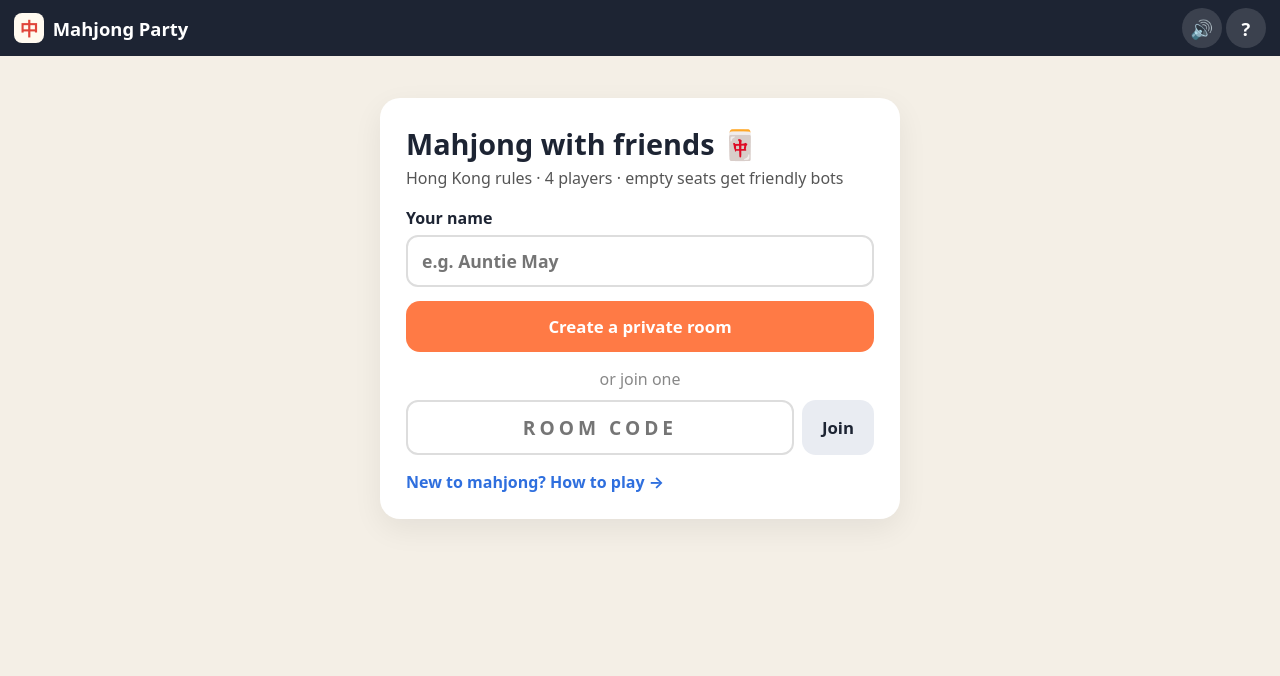
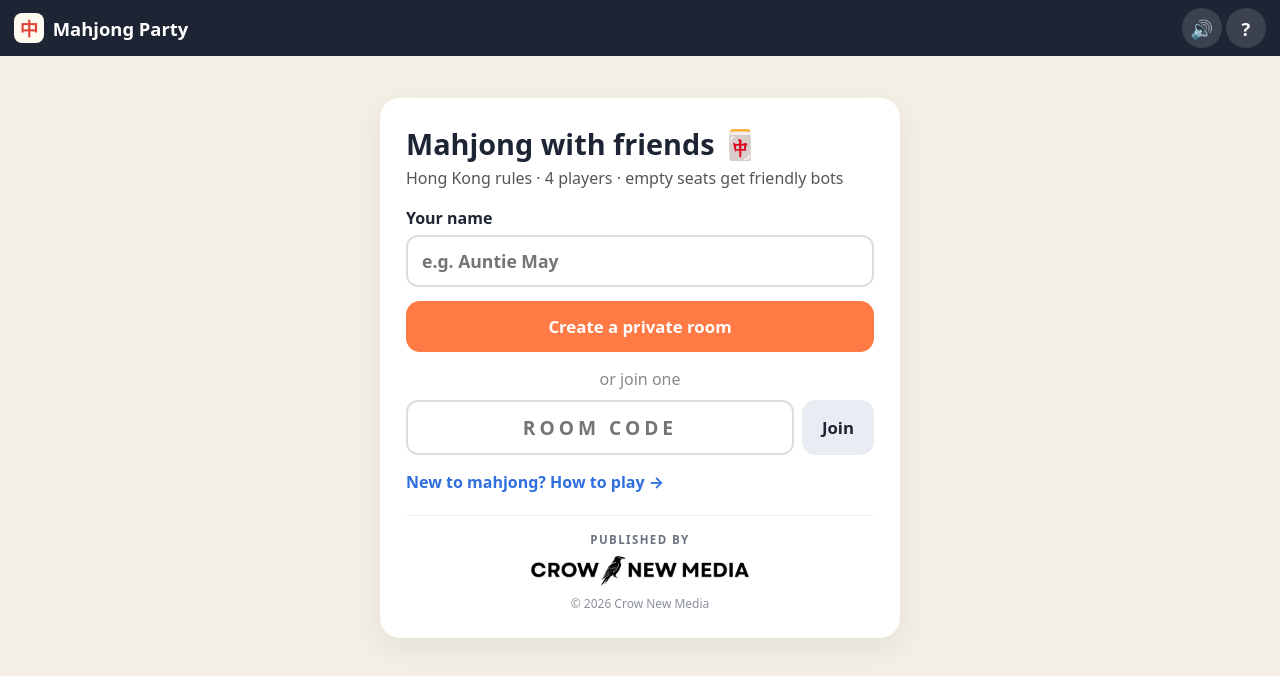
Before and after one commit to asianed1/mahjong-party, a website: page public/index.html in a window 1280 px wide. Drawn offline with Linux system fonts and the light colour scheme.

Commit message:
Credit Crow New Media as publisher (logo on home screen, footer, help, meta, README, package author)

```diff
--- a/package.json
+++ b/package.json
@@ -11,7 +11,7 @@
     "test": "node --test test/",
     "smoke": "node scripts/smoke.js"
   },
-  "author": "",
+  "author": "Crow New Media",
   "license": "ISC",
   "type": "commonjs",
   "dependencies": {
--- a/public/index.html
+++ b/public/index.html
@@ -5,6 +5,8 @@
 <meta name="viewport" content="width=device-width, initial-scale=1, viewport-fit=cover">
 <title>Mahjong Party 🀄</title>
 <meta name="description" content="Play Hong Kong mahjong online with friends - 4 players, bots fill empty seats.">
+<meta name="author" content="Crow New Media">
+<meta name="publisher" content="Crow New Media">
 <link rel="stylesheet" href="style.css">
 <link rel="icon" href="data:,">
 </head>
@@ -34,6 +36,11 @@
         <button class="big-btn" id="joinBtn">Join</button>
       </div>
       <button class="link-btn" id="homeHelp">New to mahjong? How to play →</button>
+      <div class="publisher">
+        <span class="pub-label">Published by</span>
+        <img src="img/crow-new-media-logo.png" alt="Crow New Media" width="220" height="34" decoding="async">
+      </div>
+      <p class="copyright">© 2026 Crow New Media</p>
     </div>
   </section>
 
@@ -125,6 +132,7 @@
       <li><b>Stuck?</b> Press <b>Hint</b> - it glows the tile to throw. "<b>Ready!</b>" means you're one tile away from winning.</li>
     </ol>
     <p class="muted">Scoring (faan): self-drawn 1 · concealed hand 1 · all chows 1 · dragon or your-wind pung 1 · all pungs 3 · half flush 3 · full flush 7 · seven pairs 4 · thirteen orphans 13 (max). Points = 2<sup>faan</sup>; the thrower pays double, or everyone pays on self-draw.</p>
+    <p class="muted small publisher-note">Published by Crow New Media · © 2026 Crow New Media</p>
     <button class="big-btn primary" id="helpClose">Got it!</button>
   </div>
 </div>
--- a/public/style.css
+++ b/public/style.css
@@ -163,3 +163,10 @@ input:focus { outline: none; border-color: var(--blue); }
   .chat-log { height: 140px; }
   .card { padding: 18px; }
 }
+
+/* Publisher credit (home screen + how-to overlay only, never on the table/board) */
+.publisher { margin-top: 22px; padding-top: 16px; border-top: 1px solid #0000000f; display: flex; flex-direction: column; align-items: center; gap: 6px; }
+.pub-label { font-size: 0.72rem; letter-spacing: 0.12em; text-transform: uppercase; color: #6b7280; font-weight: 700; }
+.publisher img { display: block; width: min(220px, 70%); height: auto; }
+.copyright { margin: 8px 0 0; text-align: center; font-size: 0.75rem; color: #8a8f99; }
+.publisher-note { margin-top: 10px; text-align: center; }
```
Also changed, not shown: README.md, public/img/crow-new-media-logo-white.png (added), public/img/crow-new-media-logo.png (added).
